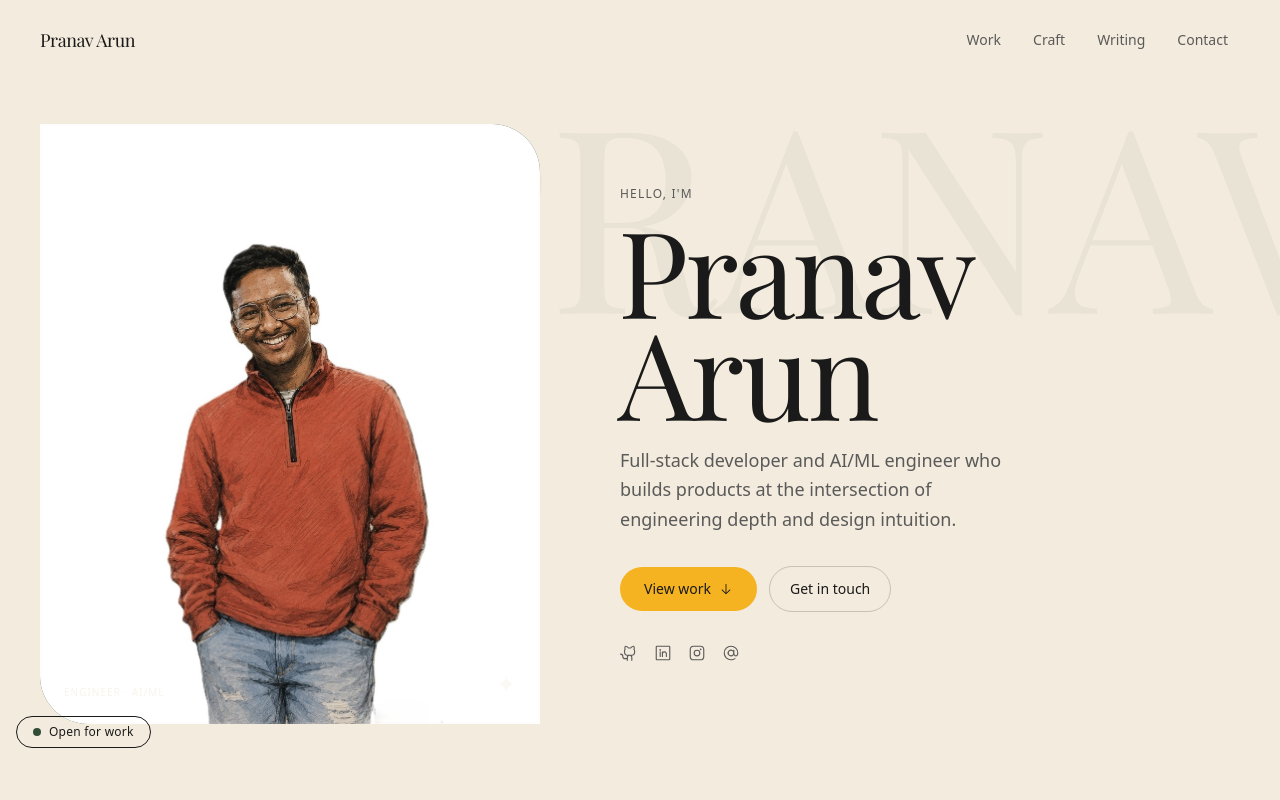
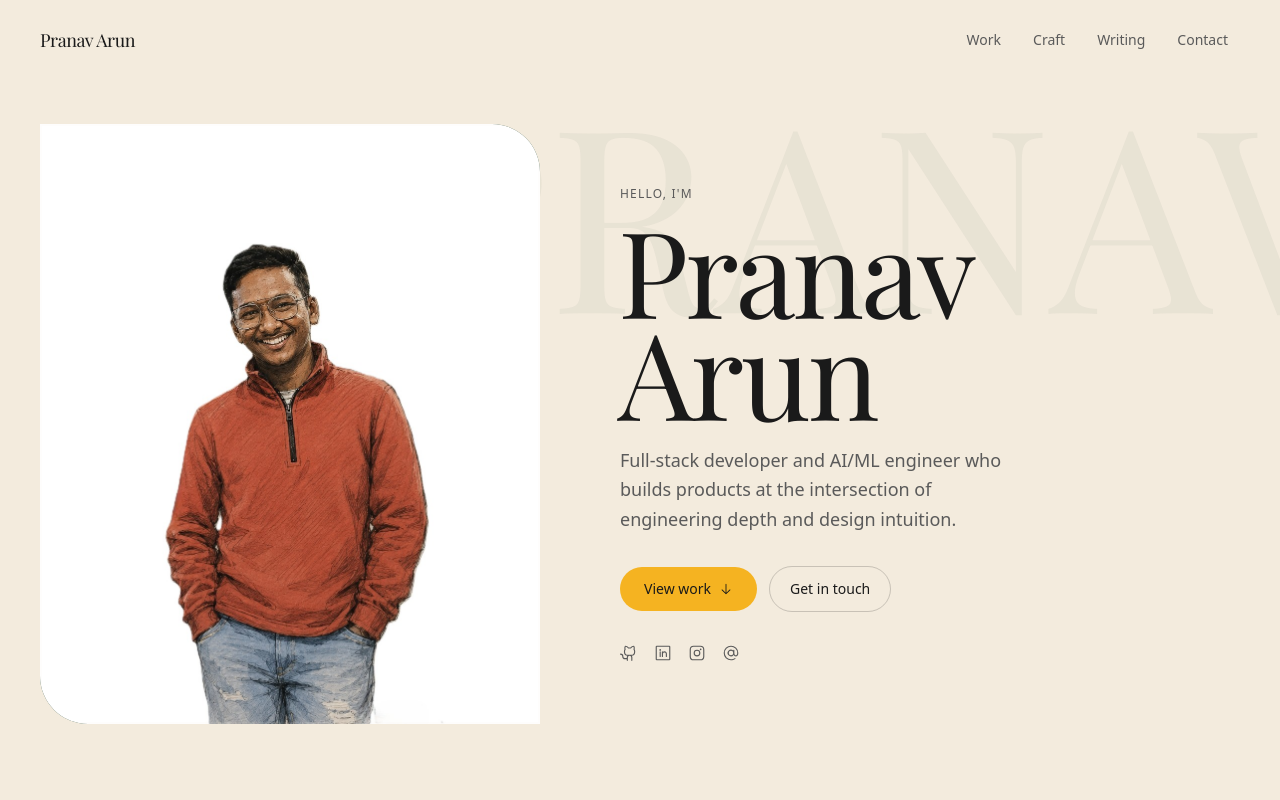
Before and after one commit to toxicbishop/Portfolio-4, a Next.js app: page / in a window 1280 px wide. Shown: the top 800 px of the page. Built offline with nearby package versions, Linux system fonts and the light colour scheme; a web font is replaced by a local one.

Commit message:
removed ENGINEER · AI/ML Open for work, Both stars have been removed

```diff
--- a/components/hero.tsx
+++ b/components/hero.tsx
@@ -47,30 +47,9 @@ export function Hero() {
               quality={100}
               sizes="(max-width: 768px) 100vw, 40vw"
             />
-            <div className="absolute bottom-6 left-6 right-6 flex justify-between items-end">
-              <motion.span
-                {...fade(0.6)}
-                className="font-mono text-[10px] text-cream/60 tracking-widest uppercase"
-              >
-                Engineer · AI/ML
-              </motion.span>
-              <motion.span
-                {...fade(0.7)}
-                className="text-cream/30 text-2xl"
-              >
-                &#10022;
-              </motion.span>
-            </div>
+
           </div>
-          <motion.div
-            {...(reduce ? {} : { initial: { opacity: 0 }, animate: { opacity: 1 }, transition: { delay: 1, duration: 0.8 } })}
-            className="absolute -bottom-4 -left-4 md:-bottom-6 md:-left-6"
-          >
-            <span className="floating-label">
-              <span className="w-2 h-2 rounded-full bg-forest" />
-              Open for work
-            </span>
-          </motion.div>
+
         </motion.div>
 
         <motion.div
--- a/components/projects.tsx
+++ b/components/projects.tsx
@@ -110,9 +110,7 @@ export function Projects() {
               )}
               <div className="absolute inset-0 bg-linear-to-t from-black/75 via-black/20 to-transparent" />
               <div className="relative z-10 p-8 md:p-10">
-                <div className="absolute top-6 right-6 text-cream/10 font-display text-[6rem] leading-none">
-                  &#10022;
-                </div>
+
                 <h3 className="font-display text-2xl md:text-4xl text-cream mb-3">
                   {project.title}
                 </h3>
```
